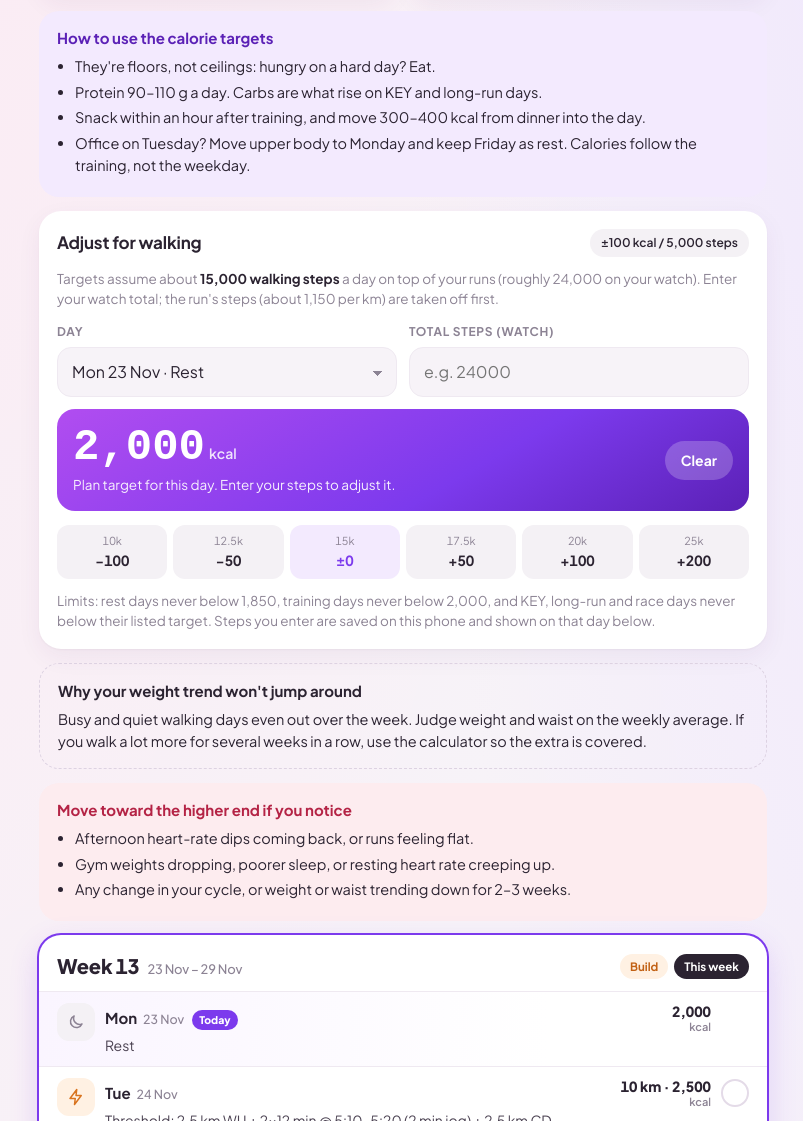
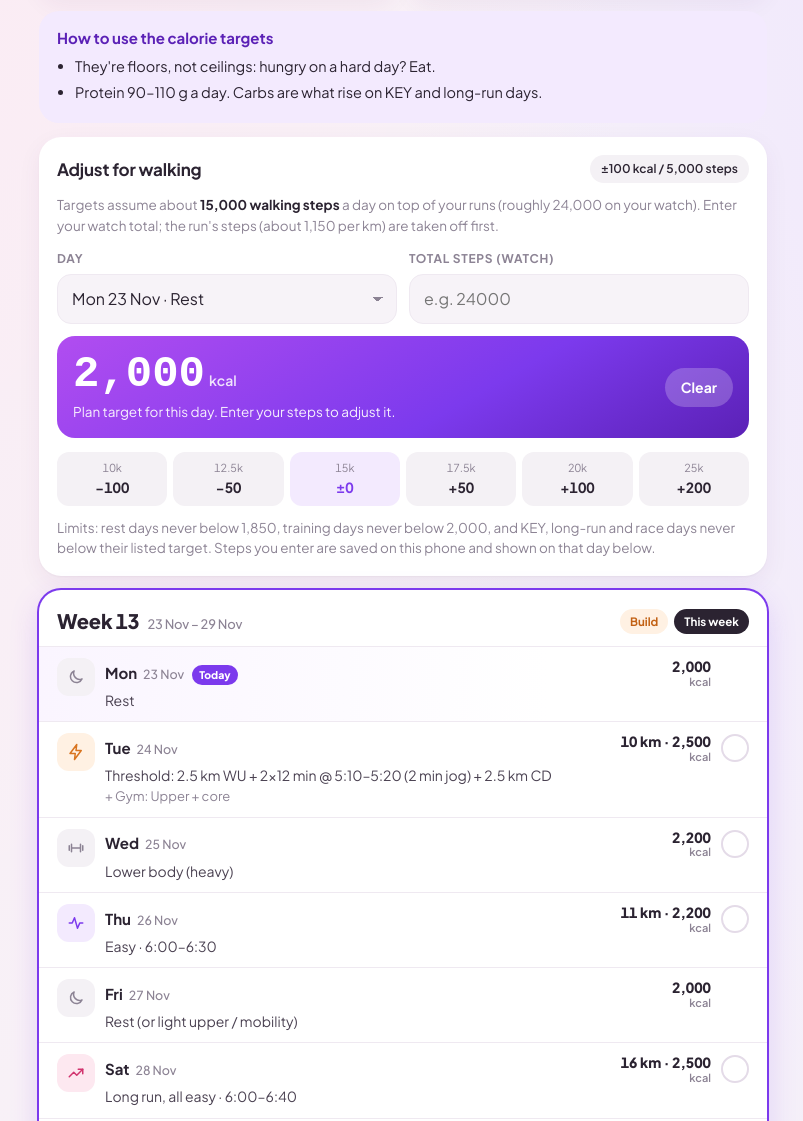
Before and after one commit to annaguillemm-blip/half-marathon-plan, a plain HTML site: page index.html in a window 1280 px wide. Shown: the part 1107-2228 px from the top of the page, without its empty margins (237-1040 px from the left). Drawn offline with Linux system fonts and the light colour scheme; a web font is replaced by a local one.

Commit message:
Update index.html

```diff
--- a/index.html
+++ b/index.html
@@ -259,8 +259,6 @@ footer{font-size:12.5px;color:var(--muted);text-align:center;padding:4px 8px}
     <ul>
       <li>They're floors, not ceilings: hungry on a hard day? Eat.</li>
       <li>Protein 90–110 g a day. Carbs are what rise on KEY and long-run days.</li>
-      <li>Snack within an hour after training, and move 300–400 kcal from dinner into the day.</li>
-      <li>Office on Tuesday? Move upper body to Monday and keep Friday as rest. Calories follow the training, not the weekday.</li>
     </ul>
   </section>
 
@@ -281,19 +279,7 @@ footer{font-size:12.5px;color:var(--muted);text-align:center;padding:4px 8px}
     <p class="sm muted" style="margin-top:12px">Limits: rest days never below 1,850, training days never below 2,000, and KEY, long-run and race days never below their listed target. Steps you enter are saved on this phone and shown on that day below.</p>
   </section>
 
-  <section class="note-card n-d">
-    <h3>Why your weight trend won't jump around</h3>
-    <p>Busy and quiet walking days even out over the week. Judge weight and waist on the weekly average. If you walk a lot more for several weeks in a row, use the calculator so the extra is covered.</p>
-  </section>
 
-  <section class="note-card n-w">
-    <h3>Move toward the higher end if you notice</h3>
-    <ul>
-      <li>Afternoon heart-rate dips coming back, or runs feeling flat.</li>
-      <li>Gym weights dropping, poorer sleep, or resting heart rate creeping up.</li>
-      <li>Any change in your cycle, or weight or waist trending down for 2–3 weeks.</li>
-    </ul>
-  </section>
 
   <div id="weeks" style="display:flex;flex-direction:column;gap:14px"></div>
 
```
